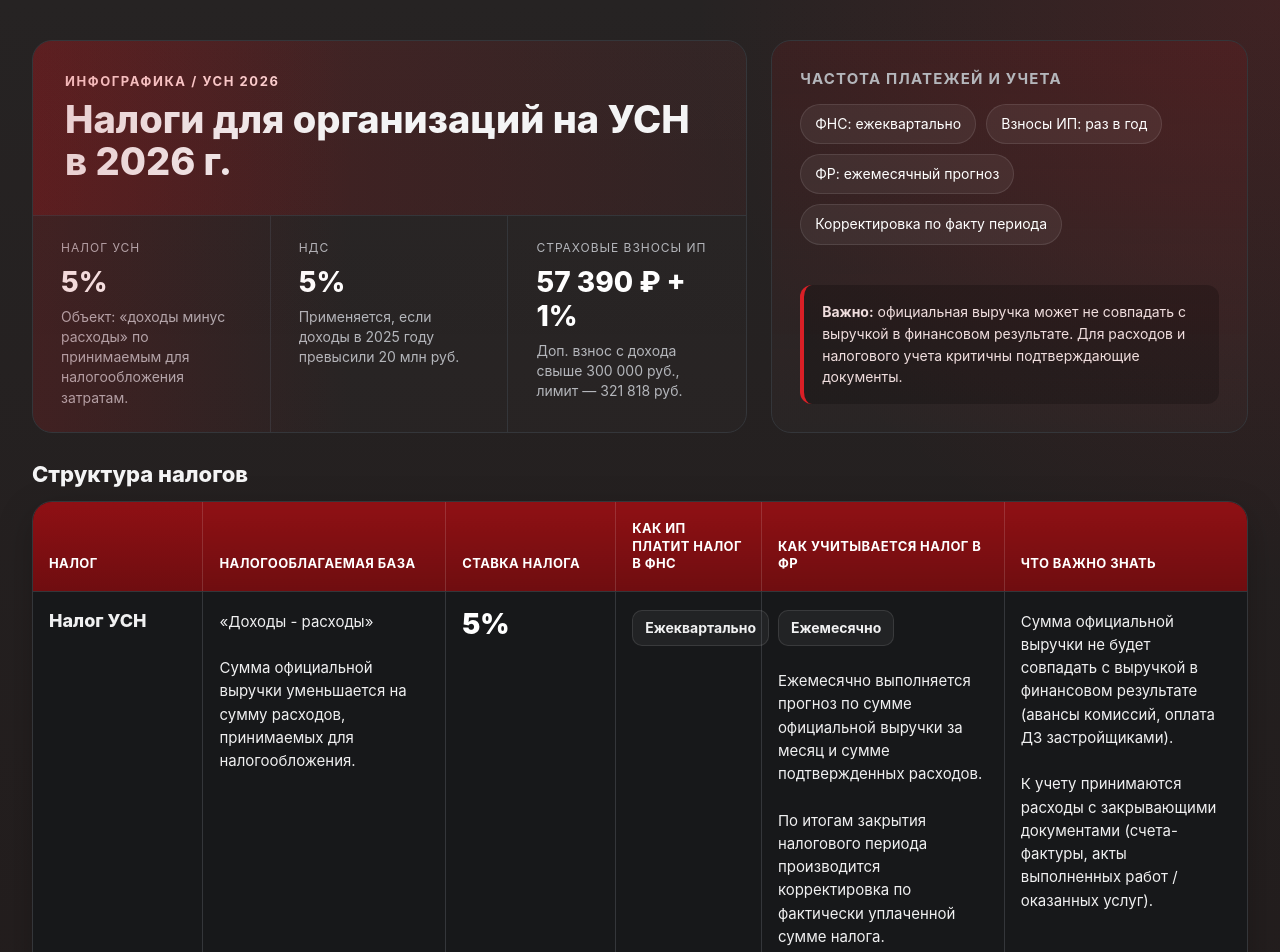
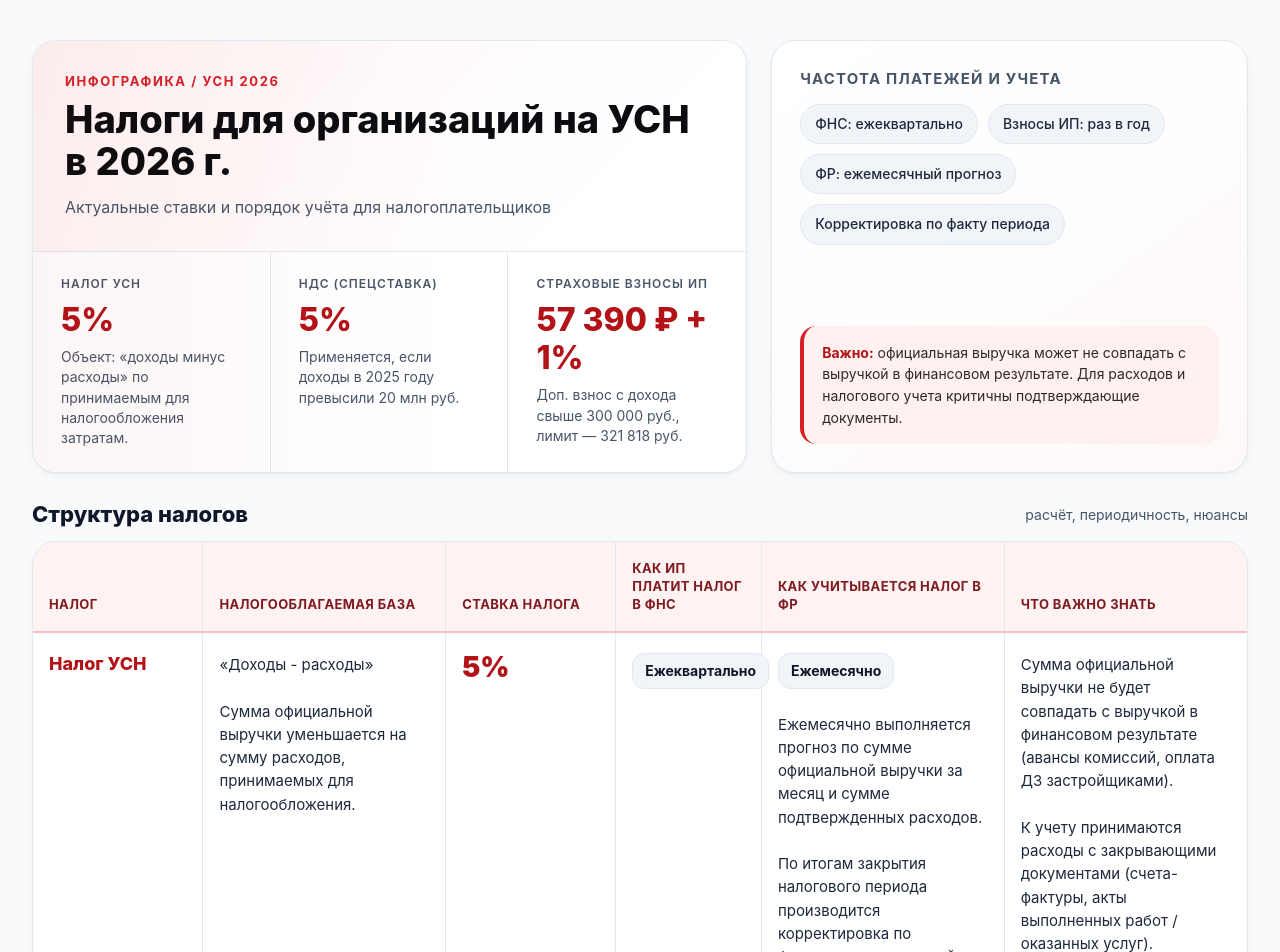
Before and after one commit to mvivanova-crypto/fin_infographics, a plain HTML site: page index.html in a window 1280 px wide. Shown: the top 952 px of the page. Drawn offline with Linux system fonts and the light colour scheme.

Commit message:
Update index.html

```diff
--- a/index.html
+++ b/index.html
@@ -5,27 +5,28 @@
   <meta name="viewport" content="width=device-width, initial-scale=1.0" />
   <title>Налоги для организаций на УСН в 2026 г.</title>
   <style>
+    /* СВЕТЛАЯ ТЕМА — все фоны заменены на светлые тона */
     :root {
-      --bg: #0f0f10;
-      --panel: #17181a;
-      --panel-2: #1f2023;
-      --line: #34363a;
-      --text: #f4f4f5;
-      --muted: #b4b6bb;
+      --bg: #f8fafc;           /* основной фон страницы — светлый */
+      --panel: #ffffff;        /* карточки, таблицы — белый */
+      --panel-2: #f1f5f9;      /* чередование строк таблицы — очень светлый серо-голубой */
+      --line: #e2e8f0;         /* линии, рамки — мягкий серый */
+      --text: #0f172a;         /* основной текст — тёмно-сланцевый */
+      --muted: #475569;        /* приглушённый текст */
       --red: #b31217;
       --red-2: #d91f26;
-      --red-soft: rgba(217, 31, 38, 0.10);
+      --red-soft: rgba(217, 31, 38, 0.08); /* очень лёгкий красный подтон */
       --white: #ffffff;
+      --card-grad-start: rgba(0,0,0,0.01);
+      --card-grad-end: rgba(0,0,0,0.02);
     }
 
     * { box-sizing: border-box; }
 
     body {
       margin: 0;
-      font-family: Inter, Arial, Helvetica, sans-serif;
-      background:
-        radial-gradient(circle at top right, rgba(217,31,38,0.14), transparent 28%),
-        linear-gradient(180deg, #262323 0%, #211a1a 100%);
+      font-family: Inter, system-ui, -apple-system, 'Segoe UI', Roboto, Helvetica, Arial, sans-serif;
+      background: var(--bg);
       color: var(--text);
     }
 
@@ -35,6 +36,7 @@
       padding: 40px 32px 56px;
     }
 
+    /* карточки героя — светлые с мягким градиентом и тонкой тенью */
     .hero {
       display: grid;
       grid-template-columns: 1.2fr 0.8fr;
@@ -44,29 +46,31 @@
     }
 
     .hero-main, .hero-side {
-      background: linear-gradient(180deg, rgba(255,255,255,0.02), rgba(255,255,255,0.01));
+      background: var(--white);
       border: 1px solid var(--line);
-      border-radius: 20px;
+      border-radius: 24px;
       overflow: hidden;
       position: relative;
+      box-shadow: 0 4px 12px rgba(0, 0, 0, 0.03), 0 1px 2px rgba(0, 0, 0, 0.05);
     }
 
+    /* акцентная полоса-градиент (красный, но очень деликатный) */
     .hero-main::before {
       content: "";
       position: absolute;
       inset: 0;
-      background: linear-gradient(90deg, rgba(179,18,23,0.18), transparent 45%);
+      background: linear-gradient(90deg, rgba(179,18,23,0.04), transparent 60%);
       pointer-events: none;
     }
 
     .hero-header {
       padding: 32px;
       border-bottom: 1px solid var(--line);
-      background: linear-gradient(90deg, rgba(179,18,23,0.24), rgba(179,18,23,0.06));
+      background: linear-gradient(135deg, #fff5f5 0%, #ffffff 80%);
     }
 
     .eyebrow {
-      color: #ffd6d6;
+      color: var(--red-2);
       font-size: 13px;
       letter-spacing: 0.12em;
       text-transform: uppercase;
@@ -79,6 +83,7 @@
       font-size: 38px;
       line-height: 1.1;
       font-weight: 800;
+      color: #0a0c10;
     }
 
     .subtitle {
@@ -98,6 +103,7 @@
     .metric {
       padding: 24px 28px;
       border-right: 1px solid var(--line);
+      background: var(--white);
     }
 
     .metric:last-child { border-right: 0; }
@@ -108,13 +114,15 @@
       letter-spacing: 0.08em;
       color: var(--muted);
       margin-bottom: 10px;
+      font-weight: 600;
     }
 
     .metric .value {
-      font-size: 28px;
+      font-size: 32px;
       font-weight: 800;
-      color: var(--white);
+      color: #b31217;
       margin-bottom: 8px;
+      line-height: 1.2;
     }
 
     .metric .note {
@@ -128,7 +136,7 @@
       display: flex;
       flex-direction: column;
       justify-content: space-between;
-      background: linear-gradient(180deg, rgba(179,18,23,0.12), rgba(255,255,255,0.02));
+      background: linear-gradient(145deg, #ffffff, #fef9f9);
     }
 
     .side-title {
@@ -147,24 +155,29 @@
     }
 
     .pill {
-      background: rgba(255,255,255,0.06);
-      border: 1px solid rgba(255,255,255,0.10);
-      color: var(--white);
+      background: #f1f5f9;
+      border: 1px solid #e2e8f0;
+      color: #1e293b;
       border-radius: 999px;
       padding: 10px 14px;
       font-size: 14px;
       line-height: 1.3;
+      font-weight: 500;
     }
 
     .callout {
       margin-top: 18px;
-      background: rgba(0,0,0,0.22);
+      background: #fff1f0;
       border-left: 4px solid var(--red-2);
       padding: 16px 18px;
-      border-radius: 12px;
-      color: #f0dede;
+      border-radius: 16px;
+      color: #2d2a2a;
       font-size: 14px;
       line-height: 1.55;
+    }
+
+    .callout strong {
+      color: #b31217;
     }
 
     .section-title {
@@ -178,6 +191,7 @@
       margin: 0;
       font-size: 22px;
       font-weight: 800;
+      color: #0f172a;
     }
 
     .section-title .legend {
@@ -185,12 +199,13 @@
       font-size: 14px;
     }
 
+    /* таблица — светлое оформление */
     .table-wrap {
-      background: var(--panel);
+      background: var(--white);
       border: 1px solid var(--line);
-      border-radius: 20px;
+      border-radius: 24px;
       overflow: hidden;
-      box-shadow: 0 12px 36px rgba(0,0,0,0.22);
+      box-shadow: 0 6px 14px rgba(0, 0, 0, 0.03);
     }
 
     table {
@@ -207,36 +222,38 @@
     colgroup col:nth-child(6) { width: 20%; }
 
     thead th {
-      background: linear-gradient(180deg, #8f1014, #6f0d10);
-      color: var(--white);
+      background: #fef2f2;
+      color: #7f1a1f;
       padding: 18px 16px;
       text-align: left;
       font-size: 13px;
       line-height: 1.35;
       letter-spacing: 0.03em;
       text-transform: uppercase;
-      border-right: 1px solid rgba(255,255,255,0.14);
+      border-right: 1px solid var(--line);
       vertical-align: bottom;
+      font-weight: 700;
+      border-bottom: 2px solid #f1c1c3;
     }
 
     thead th:last-child { border-right: 0; }
 
     tbody tr {
-      background: var(--panel);
+      background: var(--white);
     }
 
     tbody tr:nth-child(even) {
-      background: var(--panel-2);
+      background: #f8fafc;
     }
 
     tbody td {
-      padding: 18px 16px;
+      padding: 20px 16px;
       border-top: 1px solid var(--line);
       border-right: 1px solid var(--line);
       vertical-align: top;
       font-size: 15px;
       line-height: 1.55;
-      color: #f0f0f1;
+      color: #1e293b;
     }
 
     tbody td:last-child { border-right: 0; }
@@ -246,6 +263,7 @@
       font-weight: 800;
       line-height: 1.25;
       margin-bottom: 10px;
+      color: #b31217;
     }
 
     .tax-tag {
@@ -253,9 +271,9 @@
       margin-top: 8px;
       padding: 6px 10px;
       border-radius: 999px;
-      background: var(--red-soft);
-      color: #ffbcbc;
-      border: 1px solid rgba(217,31,38,0.32);
+      background: #fee2e2;
+      color: #b91c1c;
+      border: 1px solid #fecaca;
       font-size: 12px;
       font-weight: 700;
       text-transform: uppercase;
@@ -265,13 +283,13 @@
     .rate {
       font-size: 28px;
       font-weight: 900;
-      color: #fff;
+      color: #b31217;
       line-height: 1;
       margin-bottom: 8px;
     }
 
     .subrate {
-      color: var(--muted);
+      color: #475569;
       font-size: 13px;
       line-height: 1.45;
     }
@@ -279,18 +297,19 @@
     .freq {
       display: inline-block;
       padding: 8px 12px;
-      border-radius: 10px;
-      background: rgba(255,255,255,0.05);
-      border: 1px solid rgba(255,255,255,0.10);
+      border-radius: 12px;
+      background: #f1f5f9;
+      border: 1px solid #e2e8f0;
       font-weight: 700;
       font-size: 14px;
       line-height: 1.3;
+      color: #0f172a;
     }
 
     .footnotes {
       margin-top: 18px;
       padding: 20px 22px;
-      background: rgba(255,255,255,0.04);
+      background: #ffffffd9;
       border: 1px solid var(--line);
       border-radius: 16px;
       color: var(--muted);
@@ -298,12 +317,12 @@
       line-height: 1.6;
     }
 
-    .footnotes strong { color: var(--white); }
+    .footnotes strong { color: #b31217; }
 
     .source {
       margin-top: 14px;
       font-size: 13px;
-      color: #8f939b;
+      color: #5b6e8c;
     }
 
     @media (max-width: 1120px) {
@@ -332,6 +351,7 @@
         <div class="hero-header">
           <div class="eyebrow">Инфографика / УСН 2026</div>
           <h1>Налоги для организаций на УСН в 2026 г.</h1>
+          <div class="subtitle">Актуальные ставки и порядок учёта для налогоплательщиков</div>
         </div>
         <div class="hero-grid">
           <div class="metric">
@@ -340,7 +360,7 @@
             <div class="note">Объект: «доходы минус расходы» по принимаемым для налогообложения затратам.</div>
           </div>
           <div class="metric">
-            <div class="label">НДС</div>
+            <div class="label">НДС (спецставка)</div>
             <div class="value">5%</div>
             <div class="note">Применяется, если доходы в 2025 году превысили 20 млн руб.</div>
           </div>
@@ -372,6 +392,7 @@
 
     <div class="section-title">
       <h2>Структура налогов</h2>
+      <div class="legend">расчёт, периодичность, нюансы</div>
     </div>
 
     <section class="table-wrap">
@@ -455,7 +476,7 @@
               Как для налога на УСН.
              </td>
             <td>
-              <div style="font-weight:800; font-size:18px; line-height:1.35; margin-bottom:8px;">Фиксированная сумма — <br>
+              <div style="font-weight:800; font-size:18px; line-height:1.35; margin-bottom:8px; color:#b31217;">Фиксированная сумма — <br>
               57 390 руб.</div>
               <div class="subrate">Дополнительный взнос — 1% с дохода свыше 300 000 руб. при лимите 321 818 руб.</div>
              </td>
@@ -464,17 +485,22 @@
              </td>
             <td>
               <span class="freq">Ежемесячно</span><br><br>
-              Фиксированная часть налога учитывается ежемесячно равными суммами 4 782,5.<br><br>
+              Фиксированная часть налога учитывается ежемесячно равными суммами 4 782,5 ₽.<br><br>
               Сумма дополнительного взноса прогнозируется по текущим данным за отчетный период.
              </td>
             <td>
-              Как для налога на УСН.
+              Как для налога на УСН. Важно: взносы уменьшают налоговую базу по УСН при уплате в том же периоде.
              </td>
           </tr>
         </tbody>
        </table>
     </section>
 
+    <!-- дополнительный блок с комментариями для ясности -->
+    <div class="footnotes">
+      <strong>✨ Пояснение к светлому оформлению:</strong> фон страницы и карточек выполнен в светлой гамме (белый, <code>#f8fafc</code>, <code>#f1f5f9</code>) для комфортного чтения и соответствия деловому стилю. Акцентные элементы сохранены в фирменном красном цвете, чтобы выделить ключевые ставки и предупреждения.
+      <div class="source">Источник данных: актуальные нормы НК РФ на 2026 год, ставки УСН (доходы-расходы) и НДС для организаций на упрощённой системе.</div>
+    </div>
   </div>
 </body>
 </html>
```
Lines whose indentation alone changed are shown as unchanged.
